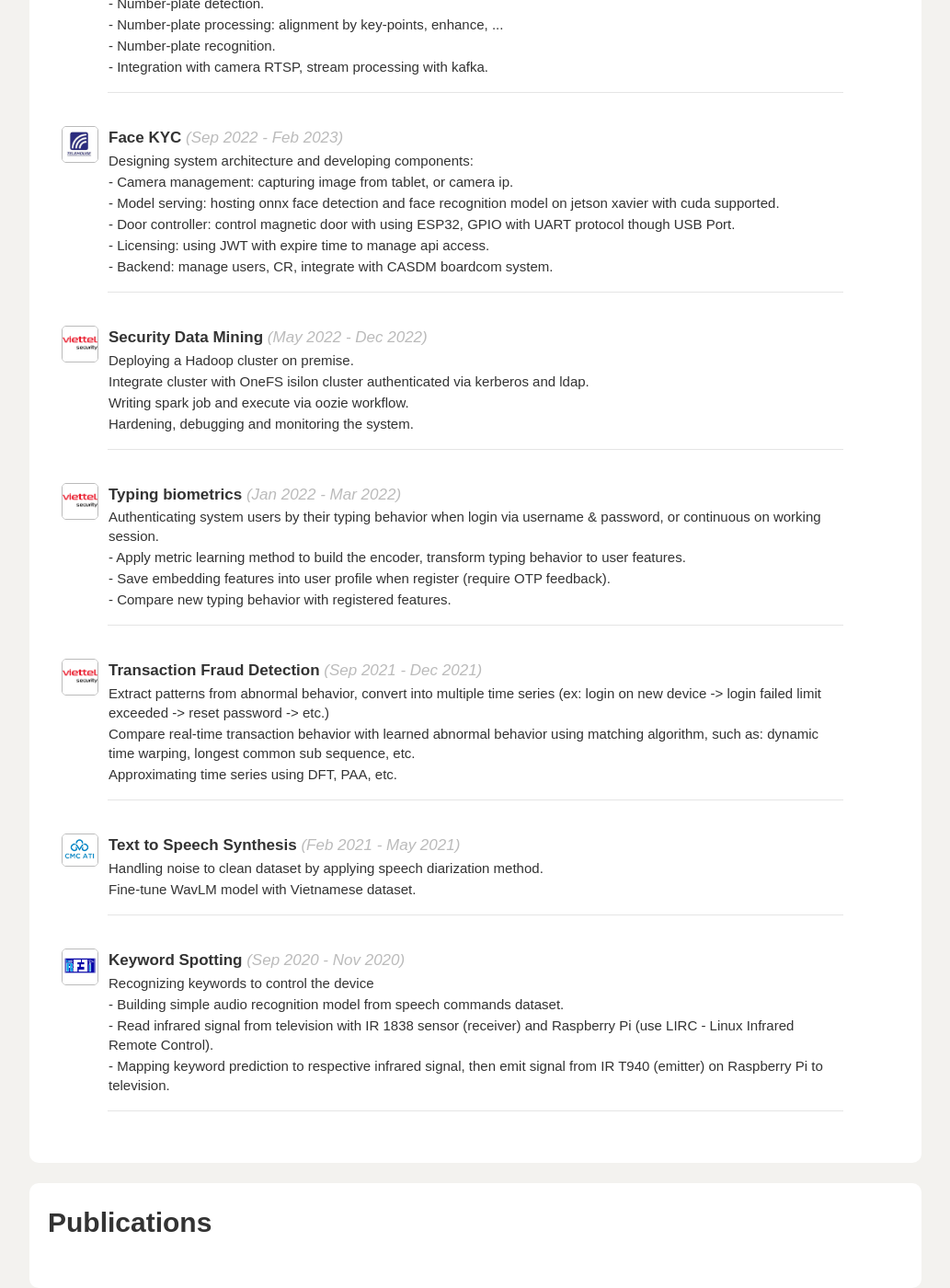
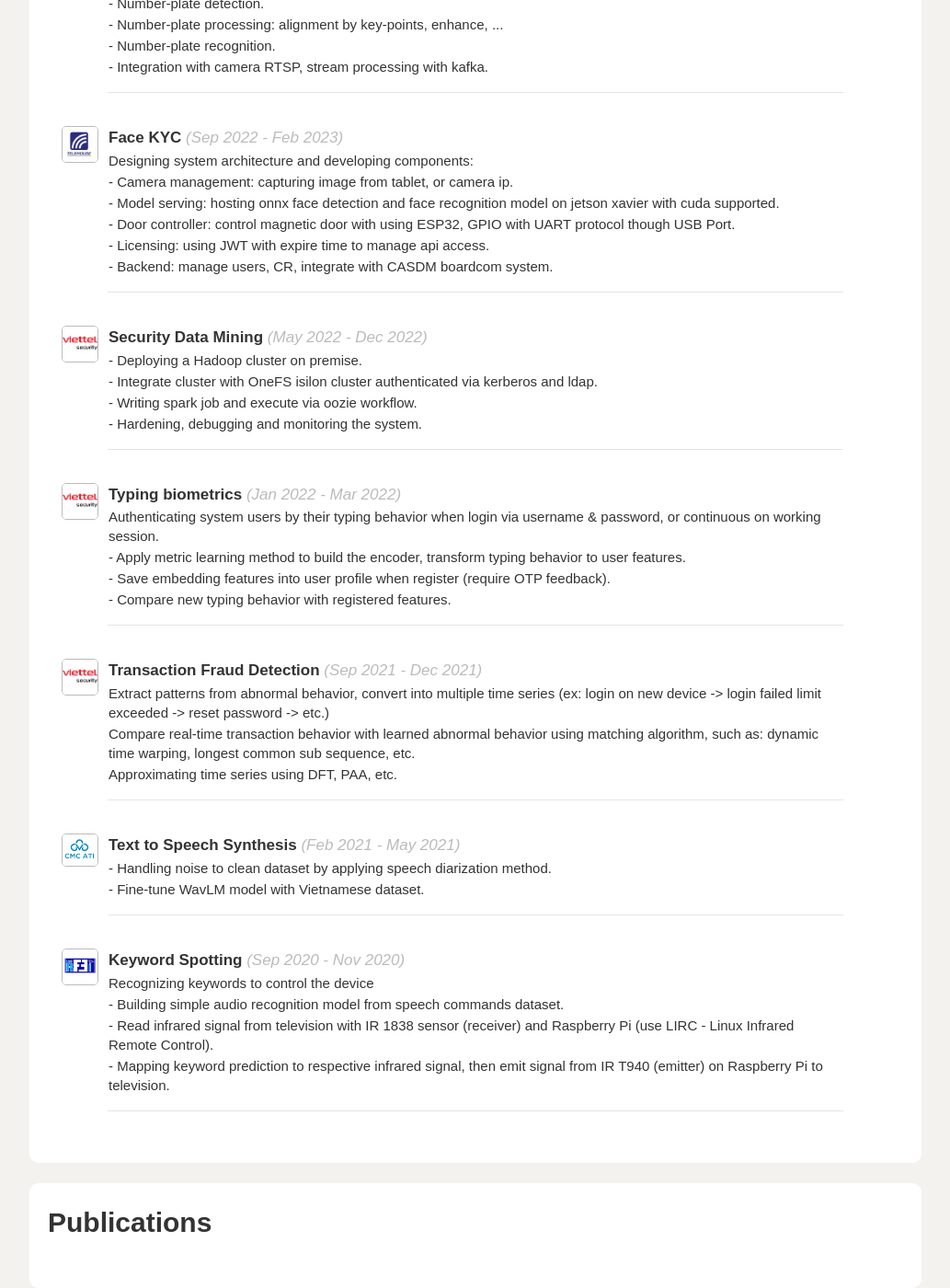
Before and after one commit to dangho99/dang99.github.io, a Jekyll site: the page built from about.html, in a window 1280 px wide and 1400 px high, scrolled down 2451 px. Shown: the whole window at 92% size, without its empty margins (123-1156 px from the left). Built offline with Jekyll 4.4.1, drawn with Linux system fonts in a browser that asks for light colours; some of the changed text lies outside the part shown.

Commit message:
update cv

```diff
--- a/_data/profile.yml
+++ b/_data/profile.yml
@@ -57,9 +57,9 @@ projects:
     time: "Mar 2024 - Present"
     logo: "/assets/profile/vcs.png"
     description:
-      - Identifying the SOAR alert.
-      - Operating the alert automatically via checklist (as workflow) using prompting.
-      - Summarize alert and export report for user.
+      - "- Identifying the SOAR alert."
+      - "- Operating the alert automatically via checklist (as workflow) using prompting."
+      - "- Summarize alert and export report for user."
   - employer: "Viettel Cyber Security"
     name: "Alert Response Automation"
     time: " Jan 2023 - Mar 2024"
@@ -124,10 +124,10 @@ projects:
     time: "May 2022 - Dec 2022"
     logo: "/assets/profile/vcs.png"
     description:
-      - Deploying a Hadoop cluster on premise.
-      - Integrate cluster with OneFS isilon cluster authenticated via kerberos and ldap.
-      - Writing spark job and execute via oozie workflow.
-      - Hardening, debugging and monitoring the system.
+      - "- Deploying a Hadoop cluster on premise."
+      - "- Integrate cluster with OneFS isilon cluster authenticated via kerberos and ldap."
+      - "- Writing spark job and execute via oozie workflow."
+      - "- Hardening, debugging and monitoring the system."
   - employer: "Viettel Cyber Security"
     name: "Typing biometrics"
     time: "Jan 2022 - Mar 2022"
@@ -150,8 +150,8 @@ projects:
     time: "Feb 2021 - May 2021"
     logo: "/assets/profile/cmc.png"
     description:
-      - Handling noise to clean dataset by applying speech diarization method.
-      - Fine-tune WavLM model with Vietnamese dataset.
+      - "- Handling noise to clean dataset by applying speech diarization method."
+      - "- Fine-tune WavLM model with Vietnamese dataset."
   - employer: "Student"
     name: "Keyword Spotting"
     time: "Sep 2020 - Nov 2020"
```
